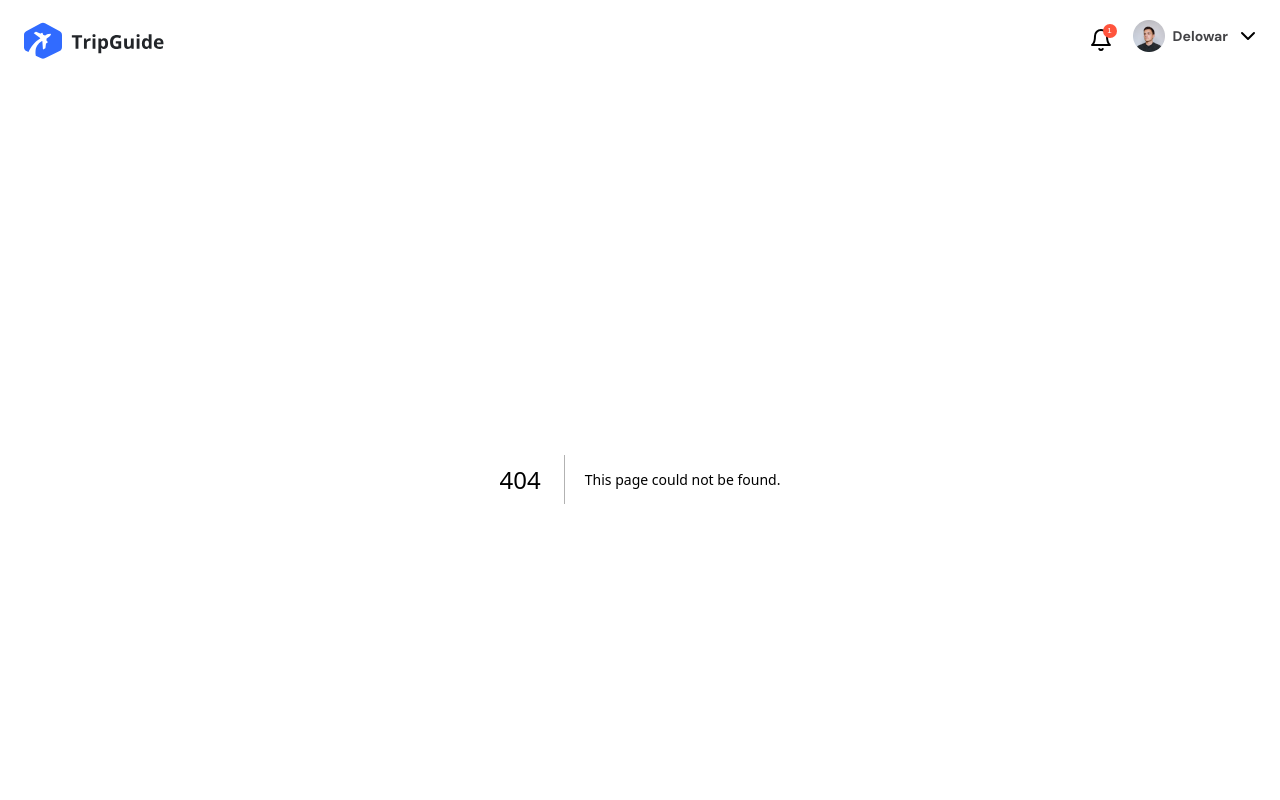
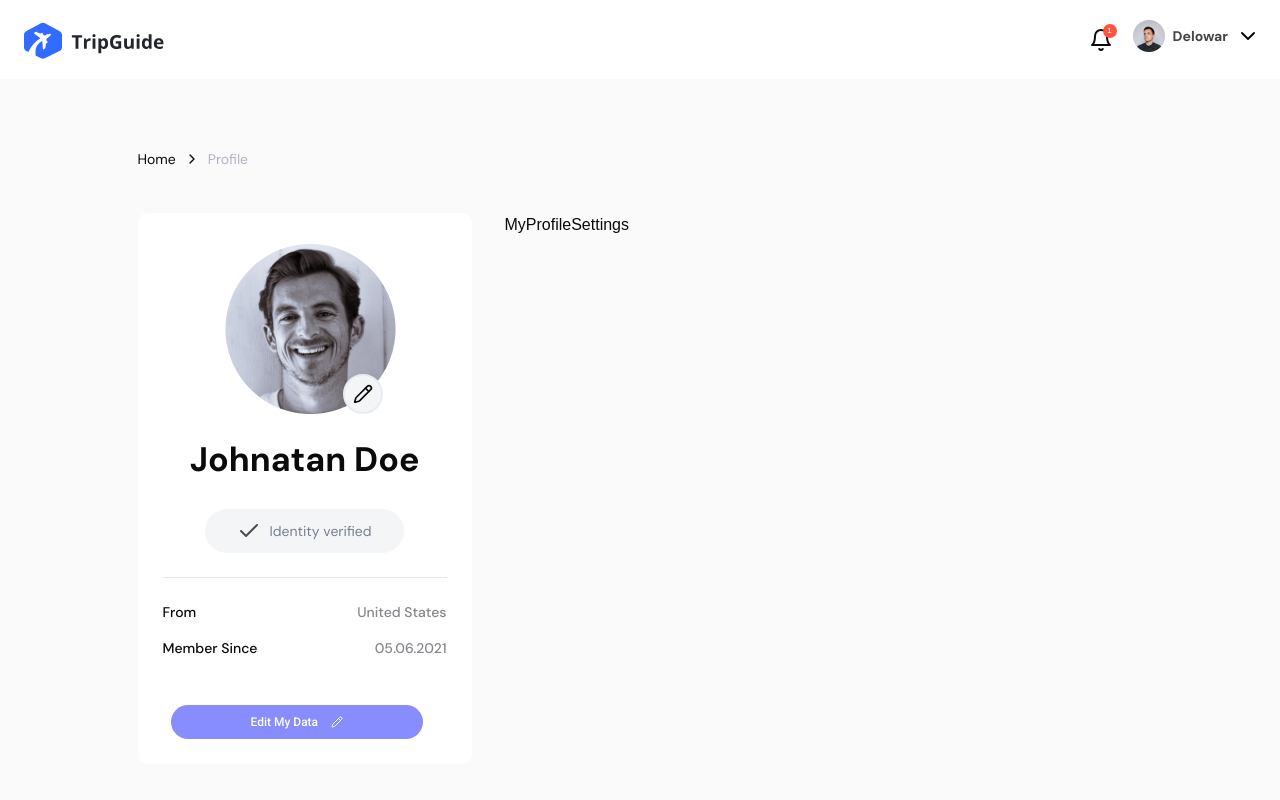
Before and after one commit to paulinasprojects/tripguide-dev, a Next.js app: page /profile in a window 1280 px wide. Before the commit this address had no page. Shown: the top 800 px of the page. Built offline with nearby package versions, Linux system fonts and the light colour scheme.

Commit message:
added profile page and my profile section

```diff
--- /dev/null
+++ b/src/app/profile/page.tsx
@@ -0,0 +1,31 @@
+import MyProfile from "@/components/my-profile"
+import MyProfileSettings from "@/components/my-profile-settings"
+import ProfileBreadcrumbs from "@/components/profile-breadcrumbs"
+
+const ProfilePage = () => {
+  return (
+    <div className="mx-[137.5px] my-[70px]">
+      <div>
+        <ProfileBreadcrumbs
+          href="/profile"
+          label="Profile"
+        />
+      </div>
+      <div className="mt-[44px]">
+        {/* Flex Container */}
+        <div className="flex gap-[33px]">
+          {/* left */}
+          <div>
+            <MyProfile/>
+          </div>
+          {/* Right */}
+          <div>
+            <MyProfileSettings/>
+          </div>
+        </div>
+      </div>
+    </div>
+  )
+}
+
+export default ProfilePage
--- a/src/components/common/user-menu.tsx
+++ b/src/components/common/user-menu.tsx
@@ -1,3 +1,6 @@
+"use client";
+
+import { useRouter } from "next/navigation";
 import Image from "next/image";
 import profileImage from '/public/profile-image.png';
 import { ChevronDown } from "lucide-react";
@@ -7,9 +10,11 @@ import {
   DropdownMenuItem,
   DropdownMenuTrigger,
 } from '@/components/ui/dropdown-menu';
-import { Button } from "../ui/button";
+import { Button } from "@/components/ui/button";
 
 const UserMenu = () => {
+  const router = useRouter();
+
   return (
     <div>
       <DropdownMenu>
@@ -24,10 +29,11 @@ const UserMenu = () => {
           </div>
         </DropdownMenuTrigger>
         <DropdownMenuContent>
-          <DropdownMenuItem className="p-4 font-bold font-dm-sans">Profile Settings</DropdownMenuItem>
+          <DropdownMenuItem className="p-4 font-bold font-dm-sans" onClick={() => router.push("/profile")}>Profile</DropdownMenuItem>
+          <DropdownMenuItem className="p-4 font-bold font-dm-sans" onClick={() => router.push("/account-settings")}>Account Settings</DropdownMenuItem>
           <DropdownMenuItem className="p-4 font-bold font-dm-sans">My Reservations</DropdownMenuItem>
           <DropdownMenuItem>
-            <Button size="sm" className="w-full font-bold font-dm-sans text-white">Log out</Button>
+            <Button size="sm" className="w-full font-bold font-dm-sans text-white bg-blue100">Log out</Button>
           </DropdownMenuItem>
         </DropdownMenuContent>
       </DropdownMenu>
--- /dev/null
+++ b/src/components/my-profile-settings.tsx
@@ -0,0 +1,7 @@
+const MyProfileSettings = () => {
+  return (
+    <div>MyProfileSettings</div>
+  )
+}
+
+export default MyProfileSettings
--- /dev/null
+++ b/src/components/my-profile.tsx
@@ -0,0 +1,48 @@
+import Image from 'next/image'
+import profileimage from '/public/profile.png'
+import { Check, Pencil } from 'lucide-react'
+import { Separator } from './ui/separator'
+
+const MyProfile = () => {
+  return (
+    <div className="bg-white rounded-[10px] w-[334px] h-[551px]">
+      <div className="px-[25px] py-[31px]">
+        <div className='relative pl-[62px]'>
+          <Image
+            src={profileimage}
+            alt='image'
+          />
+          <div className='absolute bottom-0 right-16 bg-[#F4F5F6] rounded-full size-10 border-[2px] border-[#E7ECF3] cursor-pointer'>
+            <Pencil className='size-5 mt-2 ml-2'/>
+          </div>
+        </div>
+        <div className='flex flex-col items-center gap-[24px] mt-5'>
+          <span className='text-headlineThree font-bold font-dm-sans'>Johnatan Doe</span>
+          <span className='flex items-center gap-2 text-[#777E90] text-sm font-normal font-dm-sans bg-[#F4F5F6] rounded-[32px] px-8 py-2.5'>
+            <Check className='text-[#4A4E54]'/>
+            Identity verified
+          </span>
+        </div>
+        <Separator className='my-[24px]'/>
+        <div className='flex flex-col gap-[16px]'>
+          <div className='flex items-center justify-between'>
+            <span className='text-sm font-medium font-dm-sans'>From</span>
+            <span className='text-[#84878B] text-sm font-medium font-dm-sans'>United States</span>
+          </div>
+          <div className='flex items-center justify-between'>
+            <span className='text-sm font-medium font-dm-sans'>Member Since</span>
+            <span className='text-[#84878B] text-sm font-medium font-dm-sans'>05.06.2021</span>
+          </div>
+        </div>
+        <div className='mt-[47px] ml-2'>
+          <button className='flex items-center justify-center gap-[13px] bg-[#878CFF] rounded-[20px] px-20 py-2 text-[12px] text-white font-medium font-font-roboto'>
+            Edit My Data
+            <Pencil className='size-[12px]'/>
+          </button>
+        </div>
+      </div>
+    </div>
+  )
+}
+
+export default MyProfile
--- /dev/null
+++ b/src/components/profile-breadcrumbs.tsx
@@ -0,0 +1,20 @@
+import Link from "next/link";
+import { ChevronRight } from "lucide-react";
+
+interface Props {
+  label: string;
+  href: string;
+}
+
+
+const ProfileBreadcrumbs = ({label, href}: Props) => {
+  return (
+    <div className="flex items-center gap-2">
+      <Link href="/" className="text-sm font-normal font-dm-sans">Home</Link>
+      <ChevronRight className="size-4"/>
+      <Link href={href} className="text-sm font-normal font-dm-sans text-[#B1B5C3]">{label}</Link>
+    </div>
+  )
+}
+
+export default ProfileBreadcrumbs
```
Also changed, not shown: public/profile.png (added).
